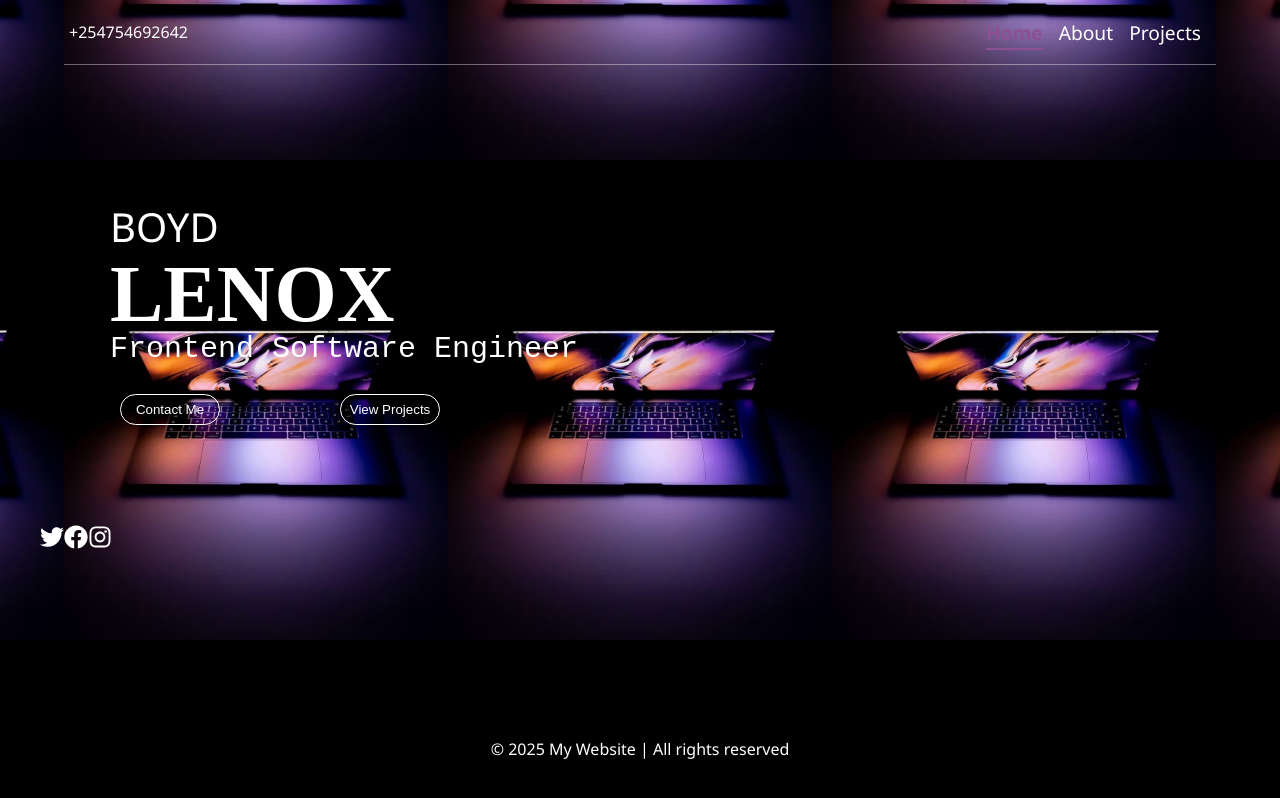
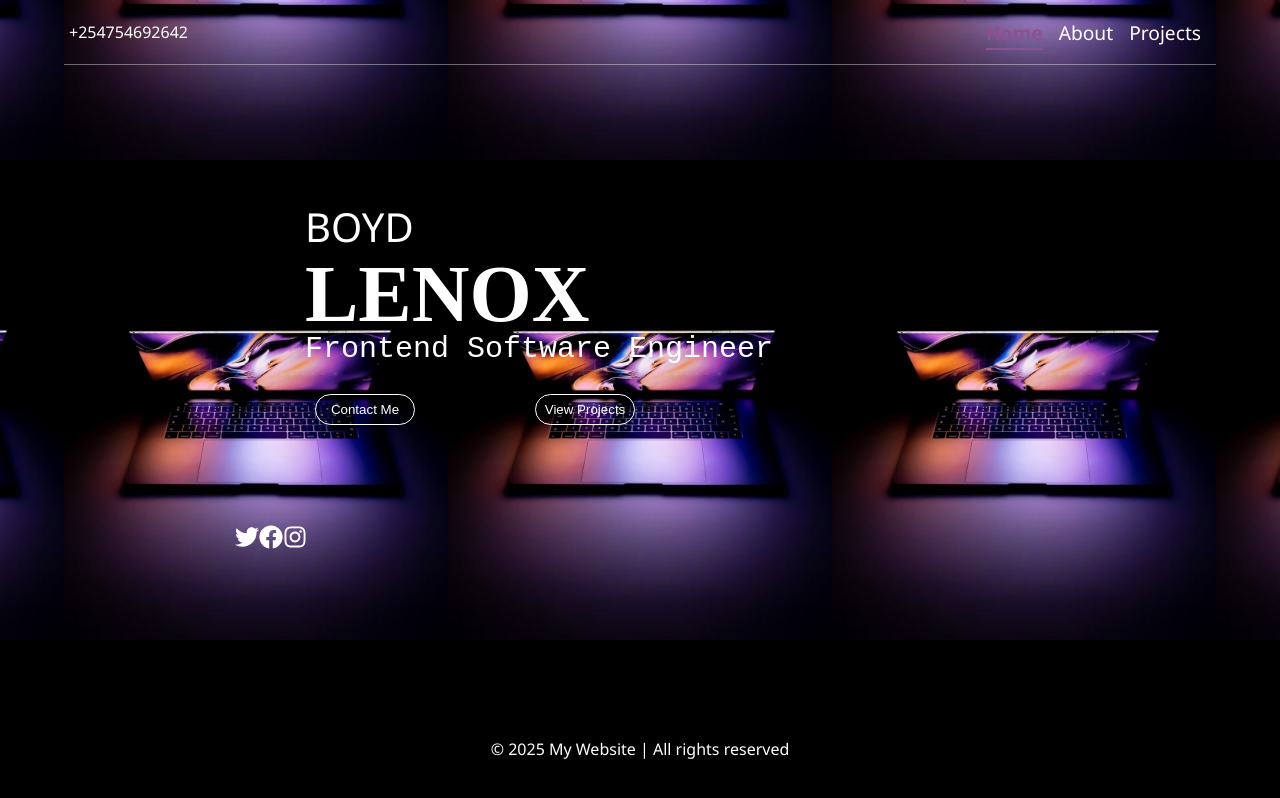
Before and after one commit to Top053/portfolio, a React (Vite) app: page / in a window 1280 px wide. Built offline with nearby package versions, Linux system fonts and the light colour scheme.

Commit message:
adjust max width

```diff
--- a/src/index.css
+++ b/src/index.css
@@ -22,7 +22,7 @@ body{
     padding:120px 20px 40px;
     margin: 0 auto;
     width: 100%;
-    margin-left: 20px;
+    max-width:1000px ;
 
 }
 main{
```
